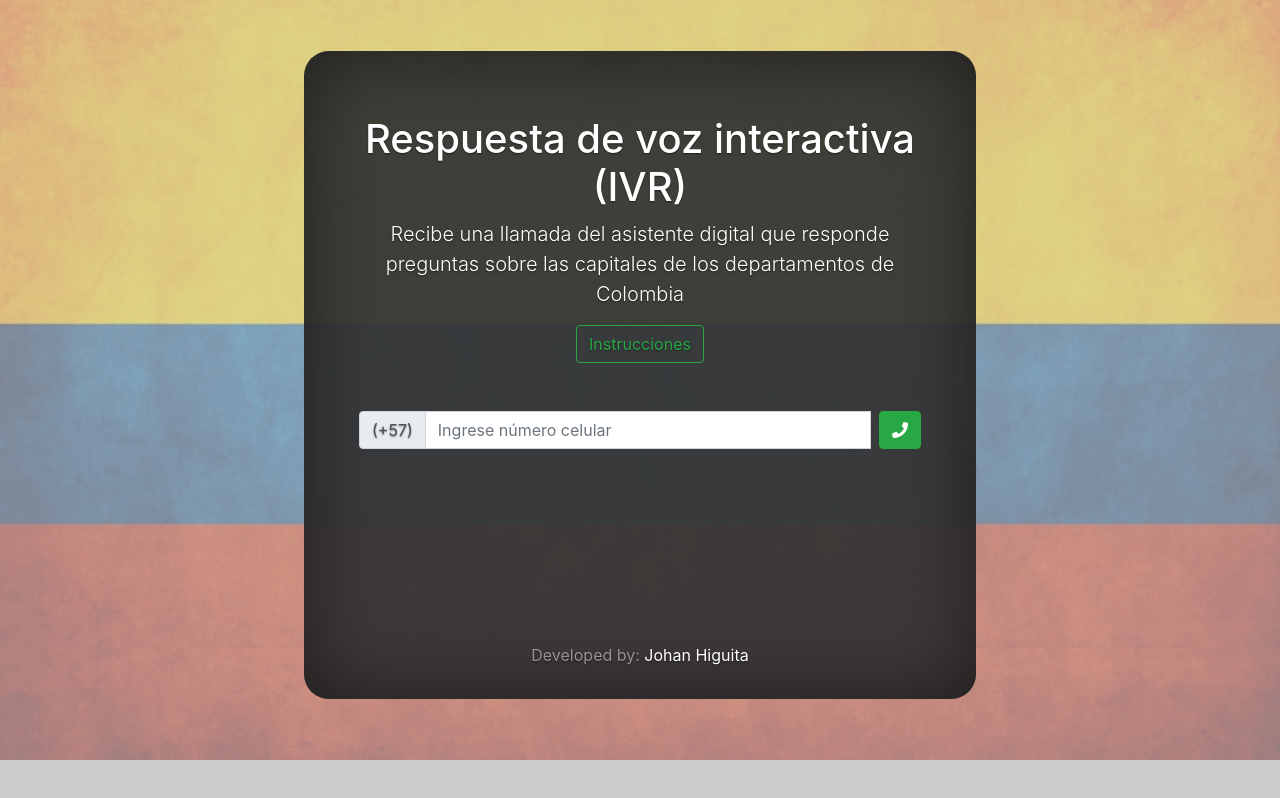
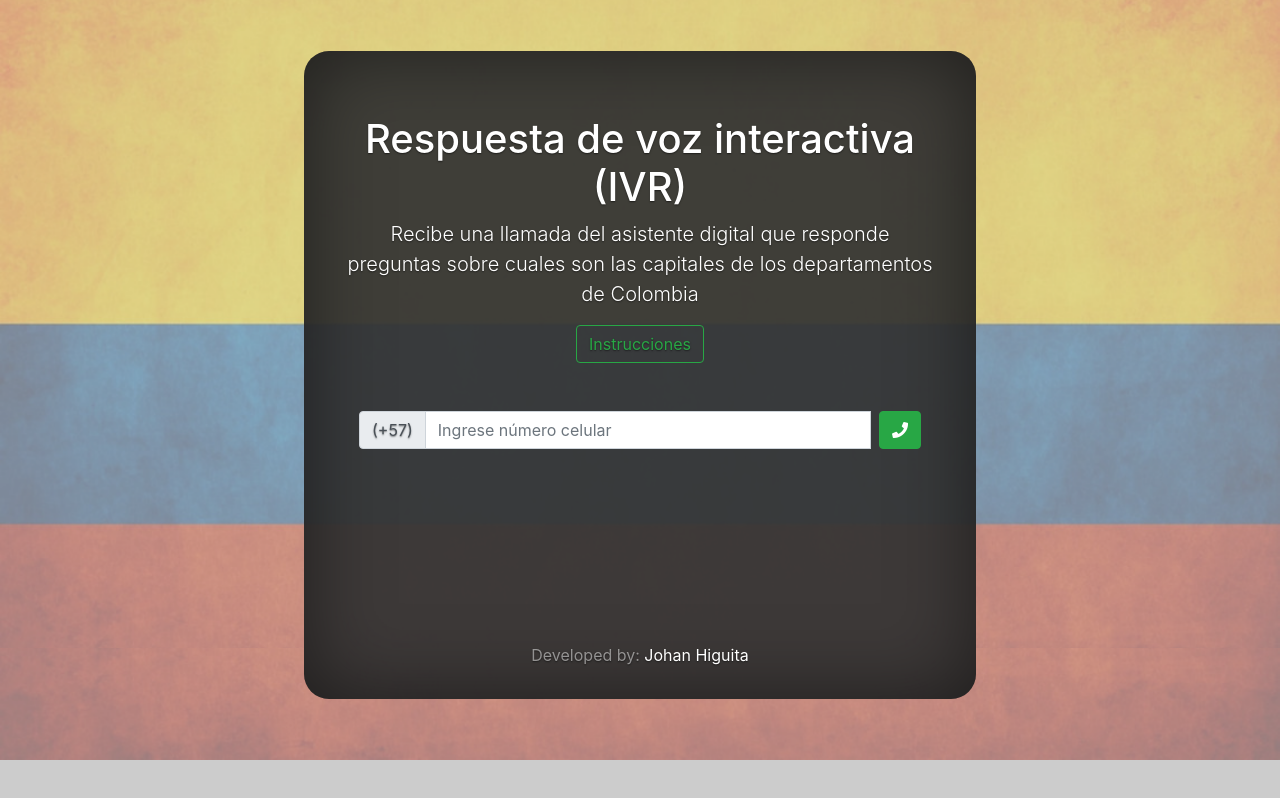
Before and after one commit to JohanHiguita/asistente-digital-IVR, a website: page index.html in a window 1280 px wide. Drawn offline with nearby package versions, Linux system fonts and the light colour scheme.

```diff
--- a/index.html
+++ b/index.html
@@ -35,7 +35,7 @@
 
     <main role="main" class="inner cover mt-5">
       <h1 class="cover-heading">Respuesta de voz interactiva (IVR)</h1>
-      <p class="lead">Recibe una llamada del asistente digital que responde preguntas sobre las capitales de los departamentos de Colombia</p>
+      <p class="lead">Recibe una llamada del asistente digital que responde preguntas sobre cuales son las capitales de los departamentos de Colombia</p>
       <p class="lead">
         <a href="#" class="btn btn-outline-success" data-toggle="modal" data-target="#instruccionesModal">Instrucciones</a>
       </p>
```
